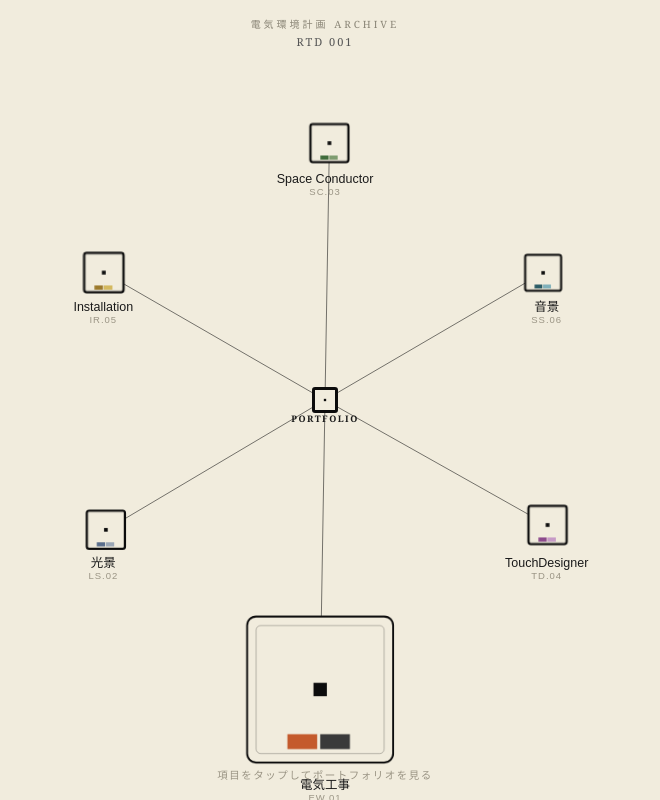
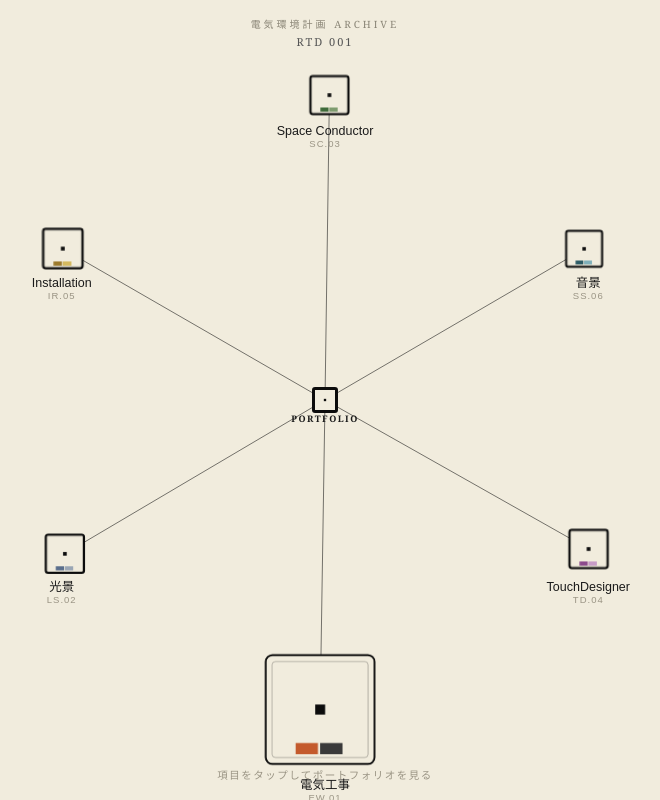
Before and after one commit to ssetagayahm-lab/my-portfolio, a React (Vite) app: page / in a window 1280 px wide. Shown: the whole page, without its empty margins (315-975 px from the left). Built offline with nearby package versions, Linux system fonts and the light colour scheme.

Commit message:
Update PortfolioMindMap.jsx

```diff
--- a/src/PortfolioMindMap.jsx
+++ b/src/PortfolioMindMap.jsx
@@ -132,7 +132,7 @@ const NODES = [
 // ── レコードラベル風スクエア ────────────────────────────────
 const BASE_SIZE = 40; // 写真が最少の項目のサイズ
 const SIZE_STEP = 7; // 写真1枚増えるごとに大きくなる量
-const MAX_SIZE = BASE_SIZE * 4; // 最大でも基準サイズの4倍まで
+const MAX_SIZE = BASE_SIZE * 3; // 最でも基準サイズの4倍まで
 const MIN_PHOTO_COUNT = Math.min(...NODES.map((n) => n.photos.length));
 function nodeSize(n) {
   return Math.min(
```
